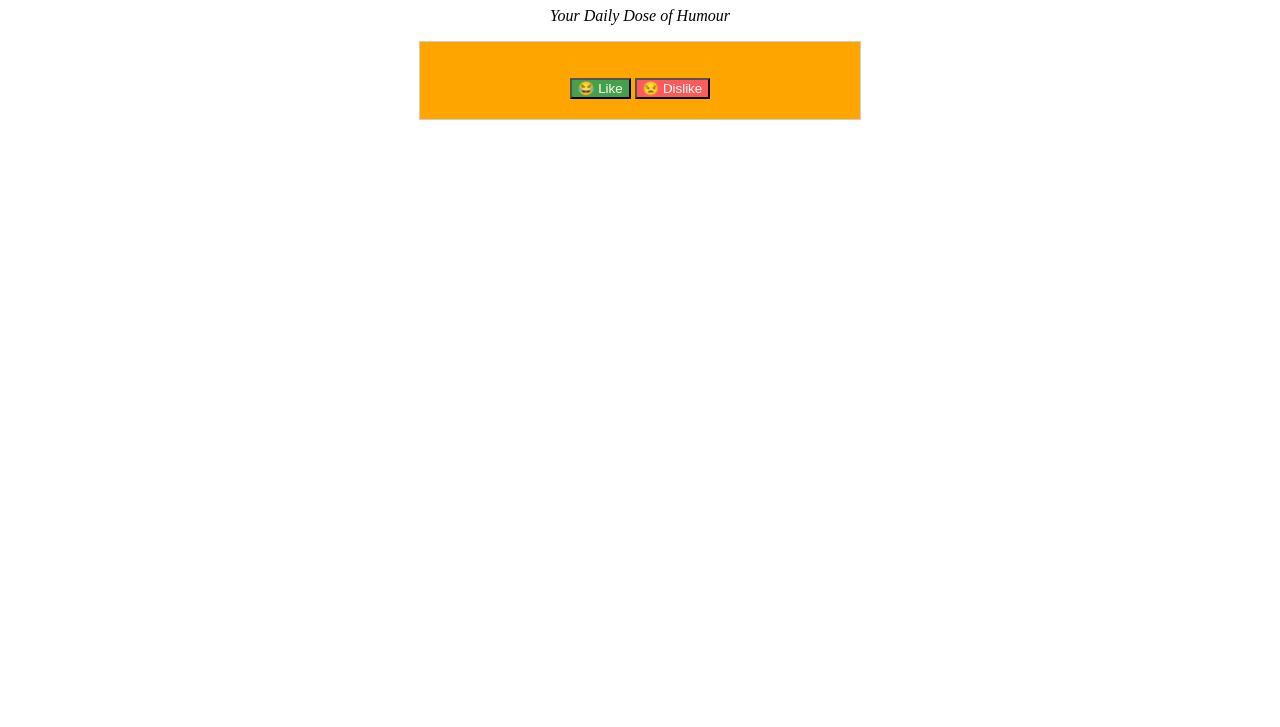
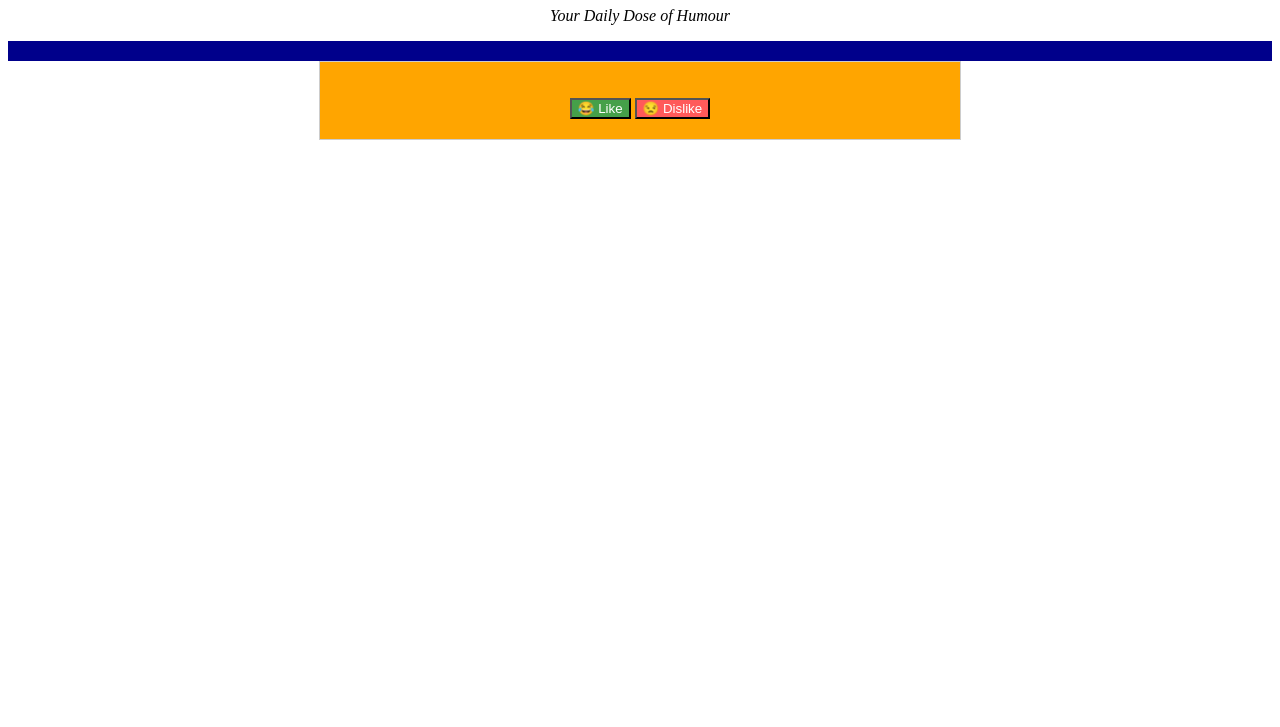
Before and after one commit to Faith-Nyakiongora/P1-Proj_The-Hilarious-Hotspot, a plain HTML site: page Project-Files/index.html in a window 1280 px wide. Shown: the part 73-800 px from the top of the page. Drawn offline with Linux system fonts and the light colour scheme.

Commit message:
styled page container

```diff
--- a/Project-Files/style.css
+++ b/Project-Files/style.css
@@ -18,11 +18,16 @@ h1,p{
 
 
 #joke-container {
-    width: 400px;
+    width: 600px;
     margin: 0 auto;
     text-align: center;
     padding: 20px;
     border: 1px solid #ccc;
     background-color: orange ;
-    padding: 20px;
+
 }
+
+#page-container {
+    padding-top: 20px;
+    Background-color: darkblue;
+}
```
